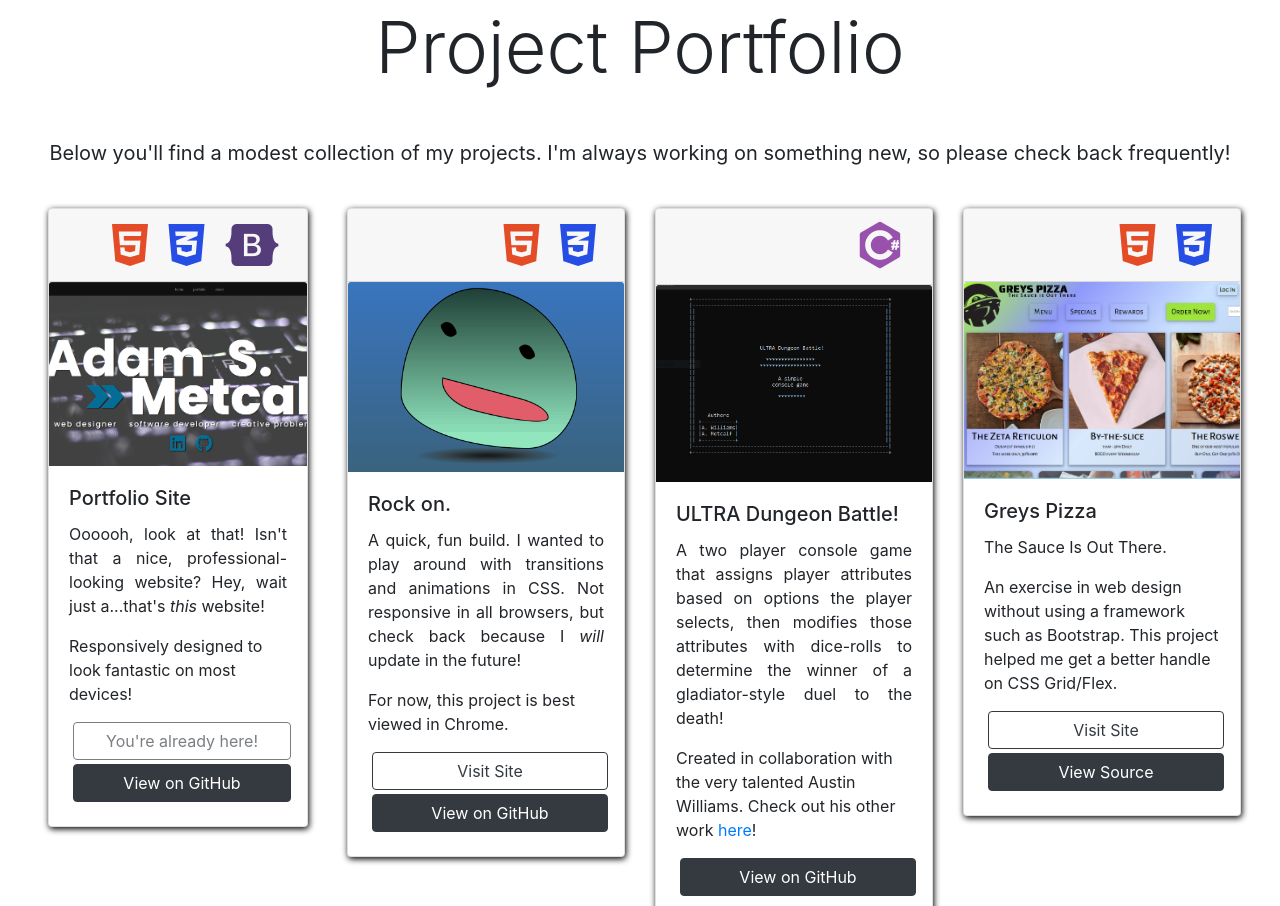
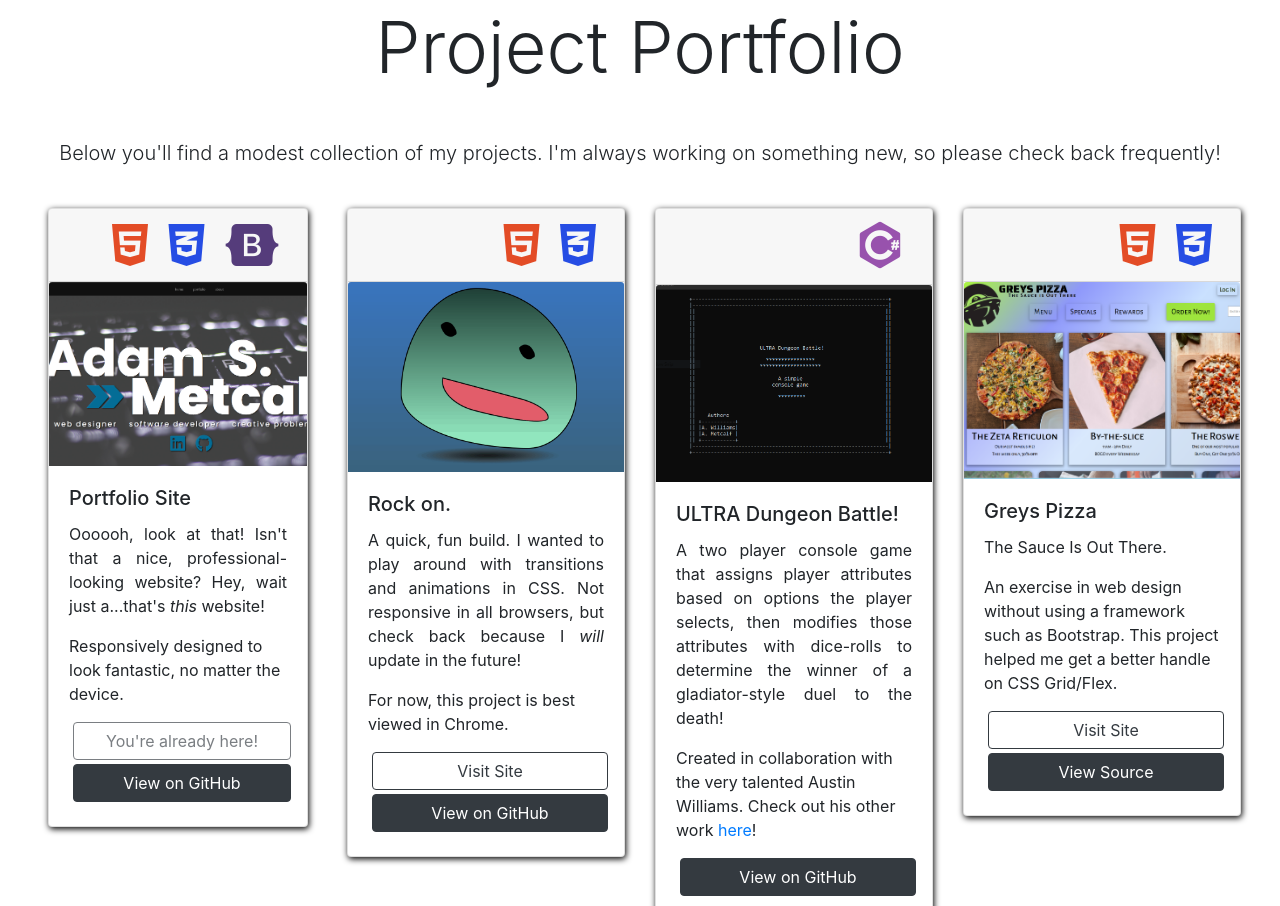
Before and after one commit to TenaciousDev/old.asmetcalf.github.io, a plain HTML site: page index.html in a window 1280 px wide. Shown: the part 2080-2986 px from the top of the page. Drawn offline with nearby package versions, Linux system fonts and the light colour scheme.

Commit message:
minor tweaks, rewording a couple of things

```diff
--- a/index.html
+++ b/index.html
@@ -135,7 +135,7 @@
           <span class="lead">
             I've always been fascinated with development and design.
           </span>
-          Writing code is really just a way of speaking to computers and applications, and that's just really cool! I've
+          Writing code is really just a way of speaking to computers and applications, and that's about the coolest thing <em>ever</em> in my book! I've
           put this fascination to work over the past several years, and am now proficient in HTML5 & CSS3, Bootstrap,
           and the principles of responsive web design. I'm working toward proficiency in JavaScript, Node.js, and JSON.
         </p>
@@ -195,8 +195,8 @@
     </div>
     <div class="row px-4">
       <div class="col-12 pb-4">
-        <p class="lead text-center"><b>Below you'll find a modest collection of my projects. I'm always working on
-            something new, so please check back frequently!</b></p>
+        <p class="lead text-center">Below you'll find a modest collection of my projects. I'm always working on
+            something new, so please check back frequently!</p>
       </div>
       <div class="col-md-6 col-lg-4 col-xl-3 px-4">
         <div class="card mb-4">
@@ -218,7 +218,7 @@
               <em>this</em> website!
             </p>
             <p>
-              Responsively designed to look fantastic on most devices!
+              Responsively designed to look fantastic, no matter the device.
             </p>
             <a href="#" class="btn btn-outline-dark btn-block m-1 disabled" target="_blank">You're already here!</a>
             <a href="https://github.com/asmetcalf/asmetcalf" class="btn btn-dark btn-block m-1" target="_blank">View on
```
